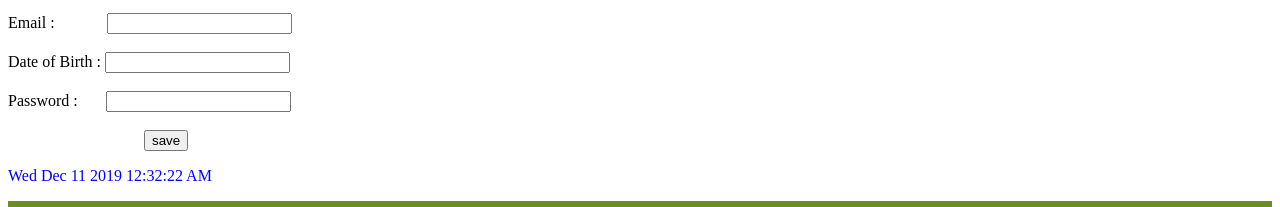
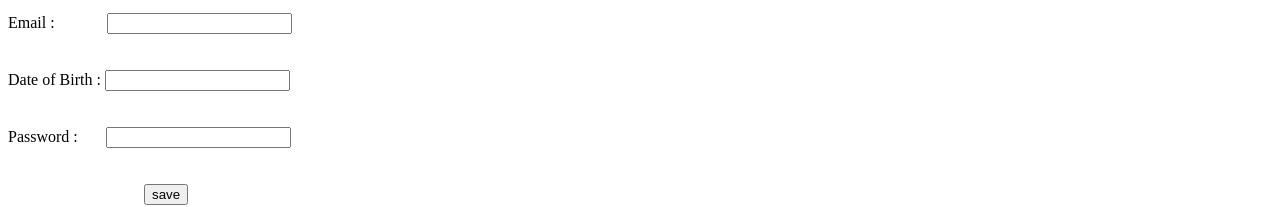
Before and after one commit to vineeshusa/angular-firstproject-Neethu, an Angular app: page /registration in a window 1280 px wide. Shown: the part 525-732 px from the top of the page. Built offline with nearby package versions, Linux system fonts and the light colour scheme.

Commit message:
2 files modified

```diff
--- a/src/app/registration/registration.component.html
+++ b/src/app/registration/registration.component.html
@@ -20,17 +20,40 @@
 </div>
   <br>
   <br>
- <label class="reg" for="Email">Email :  </label>
+  <div [ngClass]="{'has-error': registrationForm.get('email').errors && ((registrationForm.get('email').touched)|| (registrationForm.get('email').dirty))}">
+     <label class="reg" for="email">Email :  </label>
  &nbsp;&nbsp;&nbsp;&nbsp;&nbsp;&nbsp;&nbsp;&nbsp;&nbsp;&nbsp;&nbsp; <input id="Emailtext" formControlName="email" type="text" class="reg1">
+  <span *ngIf="registrationForm.get('email').errors && (registrationForm.get('email').touched|| registrationForm.get('email').dirty)">
+
+       <span *ngIf="registrationForm.get('email').errors.required">
+         <br>
+         Email Name is required
+      </span>
+
+  </span>
+  </div>
   <br>
   <br>
-  <label class="reg" for="Date_Of_Birth">Date of Birth :  </label>
+  <div [ngClass]="{'has-error': registrationForm.get('DOB').errors && ((registrationForm.get('DOB').touched)|| (registrationForm.get('DOB').dirty))}">
+  <label class="reg" for="DOB">Date of Birth :  </label>
   <input id="Date_Of_Birthtext" formControlName="DOB" type="text" class="reg1">
+   <span *ngIf="registrationForm.get('DOB').errors && (registrationForm.get('DOB').touched|| registrationForm.get('DOB').dirty)">
+
+       <span *ngIf="registrationForm.get('DOB').errors.required">
+         <br>
+         Date of birth is required
+      </span>
+
+  </span>
+  </div>
   <br>
   <br>
+   <div [ngClass]="{'has-error': registrationForm.get('PassWord').errors && ((registrationForm.get('PassWord').touched)|| (registrationForm.get('PassWord').dirty))}">
+
  <label class="Password" for="Password"> Password :  </label>
  &nbsp;&nbsp;&nbsp;&nbsp;&nbsp;
-  <input id="fullnamepassword" formControlName="PassWord" type="password" class="reg1">
+  <input id="fullnamepassword" formControlName="PassWord" type="password" class="reg12">
+   </div>
   <br>
   <br>
   &nbsp;&nbsp;&nbsp;&nbsp;&nbsp;&nbsp;&nbsp;&nbsp;&nbsp;&nbsp;&nbsp;&nbsp;&nbsp;&nbsp;&nbsp;&nbsp;&nbsp;&nbsp;&nbsp;&nbsp;&nbsp;&nbsp;&nbsp;&nbsp;&nbsp;&nbsp;&nbsp;&nbsp;&nbsp;&nbsp;&nbsp;&nbsp;&nbsp;
--- a/src/app/registration/registration.component.ts
+++ b/src/app/registration/registration.component.ts
@@ -17,9 +17,9 @@ save= function()
 
 this.registrationForm= this.fb.group({
   FullName:['',[ Validators.required , Validators.minLength (3),Validators.maxLength(12)] ],
-  email: [''],
-  DOB:[''],
-  PassWord:['']
+  email: ['',Validators.required],
+  DOB:['',Validators.required],
+  PassWord:['',Validators.required]
 
 }
 );
```
